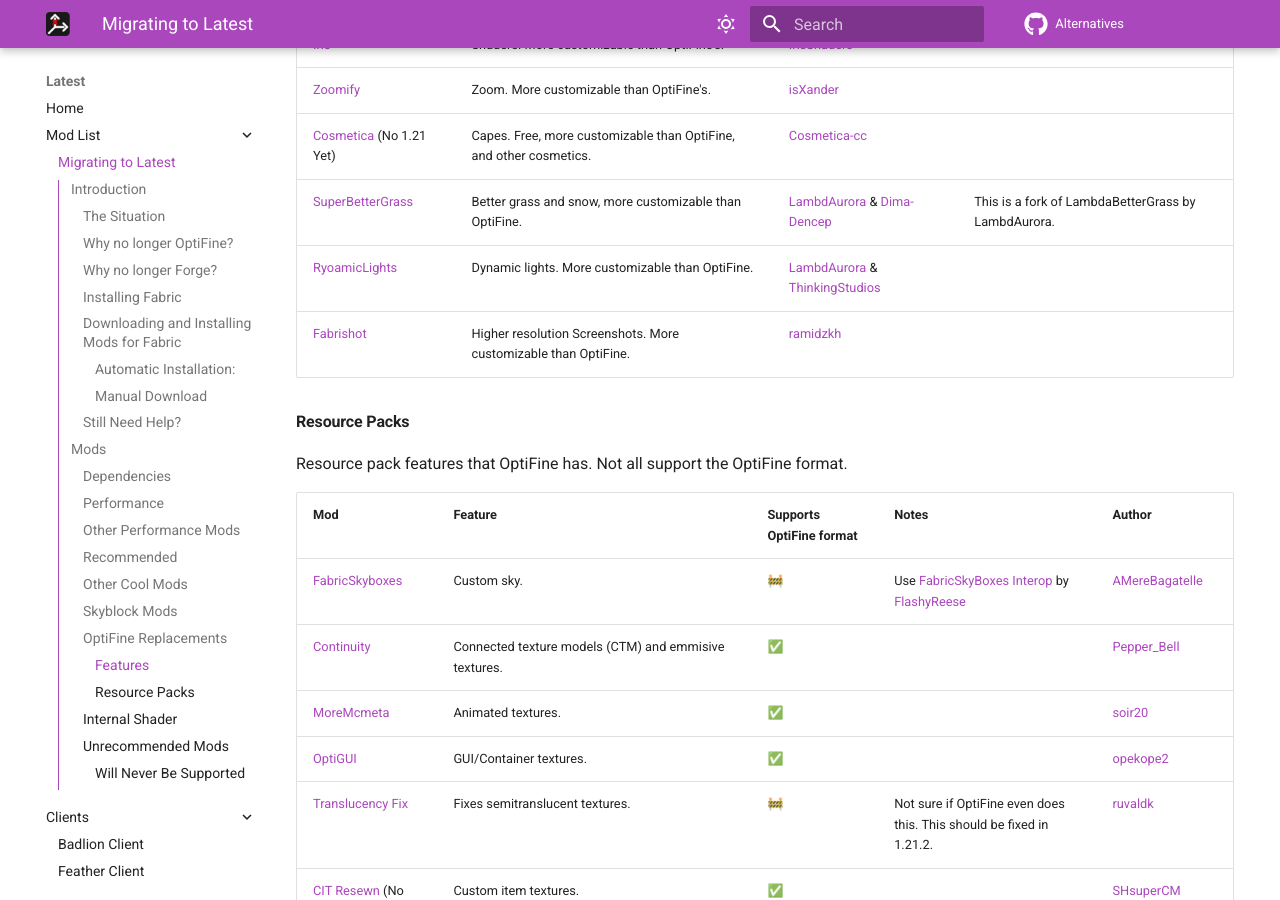
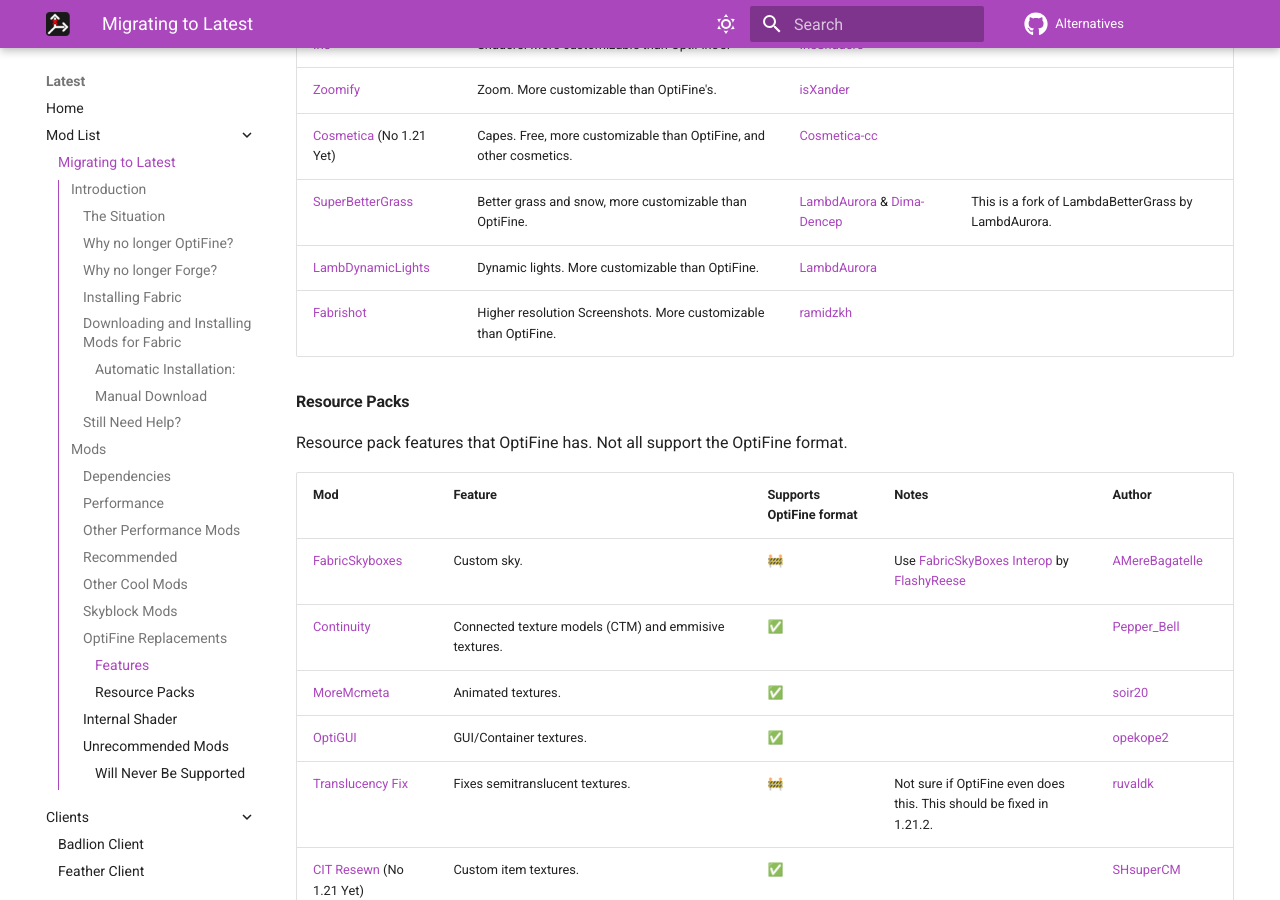
Before and after one commit to MicrocontrollersDev/Alternatives, an MkDocs documentation site: the page built from docs/latest/migrating.md, in a window 1280 px wide and 900 px high, scrolled down 13595 px. Built offline with MkDocs 1.6.1 and Material for MkDocs 9.7.7, drawn with Linux system fonts in a browser that asks for light colours; comment, search, counter and statistics services are not loaded.

Commit message:
switch back to lambdynamic lights

```diff
--- a/docs/latest/migrating.md
+++ b/docs/latest/migrating.md
@@ -241,7 +241,7 @@
 | [Zoomify](https://modrinth.com/mod/zoomify) | Zoom. More customizable than OptiFine's. | [isXander](https://github.com/isXander) |
 | [Cosmetica](https://modrinth.com/mod/cosmetica) (No 1.21 Yet) | Capes. Free, more customizable than OptiFine, and other cosmetics. | [Cosmetica-cc](https://github.com/Cosmetica-cc)
 | [SuperBetterGrass](https://github.com/dima-dencep/super-better-grass/releases) | Better grass and snow, more customizable than OptiFine. | [LambdAurora](https://github.com/LambdAurora) & [Dima-Dencep](https://github.com/dima-dencep) | This is a fork of LambdaBetterGrass by LambdAurora. |
-| [RyoamicLights](https://modrinth.com/mod/ryoamiclights) | Dynamic lights. More customizable than OptiFine. | [LambdAurora](https://github.com/LambdAurora) & [ThinkingStudios](https://github.com/ThinkingStudios) |
+| [LambDynamicLights](https://modrinth.com/mod/lambdynamiclights) | Dynamic lights. More customizable than OptiFine. | [LambdAurora](https://github.com/LambdAurora) |
 | [Fabrishot](https://modrinth.com/mod/fabrishot) | Higher resolution Screenshots. More customizable than OptiFine. | [ramidzkh](https://github.com/ramidzkh) |
 
 #### Resource Packs
```
